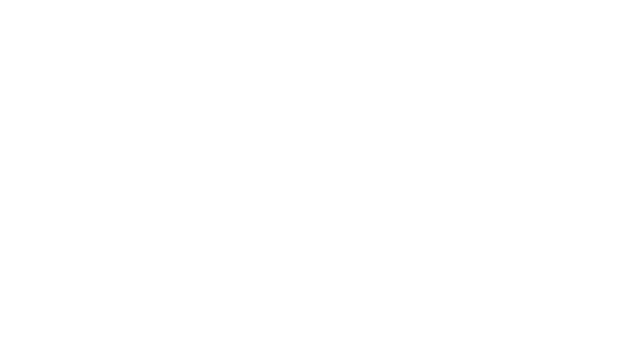
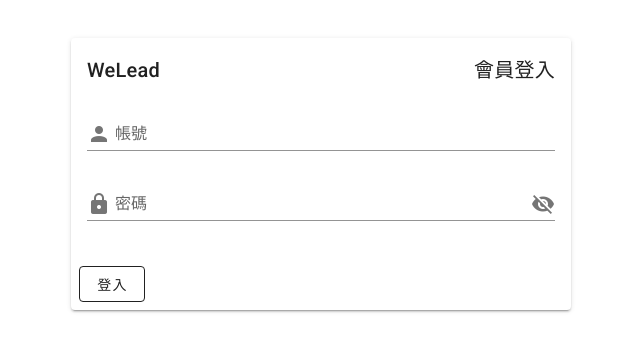
Before and after one commit to SP12893678/we-lead, a Vue app: page /login in a window 1280 px wide. Shown: the part 226-578 px from the top of the page, without its empty margins (319-959 px from the left). Built offline with nearby package versions, Linux system fonts and the light colour scheme.

Commit message:
add login page & test axios

```diff
--- a/package.json
+++ b/package.json
@@ -10,6 +10,7 @@
     "build": "node build/build.js"
   },
   "dependencies": {
+    "axios": "^0.21.0",
     "material-design-icons-iconfont": "^5.0.1",
     "vue": "^2.5.2",
     "vue-router": "^3.0.1",
--- /dev/null
+++ b/src/assets/json/test.json
@@ -0,0 +1,3 @@
+{
+    "data": 123
+}
--- a/src/components/Layout.vue
+++ b/src/components/Layout.vue
@@ -8,10 +8,10 @@
         >
             <!--      <v-app-bar-nav-icon @click.stop="drawer = !drawer" />-->
 
-      <v-toolbar-title
-        style="width: 350px"
+            <v-toolbar-title style="width: 350px">
+                <a href="/" class="white--text" style="text-decoration: none"
+                    ><v-icon>mdi-truck</v-icon>&nbsp;ShipIT</a
                 >
-        <a href="/" class="white--text" style="text-decoration: none"><v-icon>mdi-truck</v-icon>&nbsp;ShipIT</a>
             </v-toolbar-title>
             <v-text-field
                 flat
@@ -25,33 +25,19 @@
             <v-btn icon>
                 <v-icon>mdi-account-circle</v-icon>
             </v-btn>
-      <v-btn v-on="on" icon>
-        <v-badge
-          content="2"
-          value="2"
-          color="green"
-          overlap
-        >
+            <v-btn icon>
+                <v-badge content="2" value="2" color="green" overlap>
                     <v-icon>mdi-bell</v-icon>
                 </v-badge>
             </v-btn>
-      <v-btn v-on="on" href="/cart" icon>
-        <v-badge
-          content="2"
-          value="2"
-          color="green"
-          overlap
-        >
+            <v-btn href="/cart" icon>
+                <v-badge content="2" value="2" color="green" overlap>
                     <v-icon>mdi-cart</v-icon>
                 </v-badge>
             </v-btn>
         </v-app-bar>
         <v-content>
-      <v-bottom-navigation
-        :value="activeBtn"
-        color="primary"
-        horizontal
-      >
+            <v-bottom-navigation :value="activeBtn" color="primary" horizontal>
                 <a href="/" class="v-btn">
                     <span>Home</span>
                 </a>
@@ -61,21 +47,16 @@
                             <span>Shop</span>
                         </v-btn>
                     </template>
-          <v-card
-            class="mx-auto"
-            max-width="344"
-            outlined
-          >
-
+                    <v-card class="mx-auto" max-width="344" outlined>
                         <v-list-item
                             v-for="(item, index) in items"
                             :key="index"
-              @click=""
                             href="/shop"
                         >
-              <v-list-item-title>{{ item.title }}</v-list-item-title>
+                            <v-list-item-title>{{
+                                item.title
+                            }}</v-list-item-title>
                         </v-list-item>
-
                     </v-card>
                 </v-menu>
                 <a href="/product" class="v-btn">
@@ -86,10 +67,8 @@
                 </v-btn>
             </v-bottom-navigation>
         </v-content>
-      <router-view/>
-    <v-footer
-      :padless="true"
-    >
+        <router-view />
+        <v-footer :padless="true">
             <v-card
                 flat
                 tile
@@ -97,35 +76,30 @@
                 class="secondary white--text text-center"
             >
                 <v-card-text>
-          <v-btn
-            class="mx-4 white--text"
-            icon
-          >
+                    <v-btn class="mx-4 white--text" icon>
                         <v-icon size="24px">mdi-home</v-icon>
                     </v-btn>
-          <v-btn
-            class="mx-4 white--text"
-            icon
-          >
+                    <v-btn class="mx-4 white--text" icon>
                         <v-icon size="24px">mdi-email</v-icon>
                     </v-btn>
-          <v-btn
-            class="mx-4 white--text"
-            icon
-          >
+                    <v-btn class="mx-4 white--text" icon>
                         <v-icon size="24px">mdi-calendar</v-icon>
                     </v-btn>
-           <v-btn
-            class="mx-4 white--text"
-            icon
-          >
+                    <v-btn class="mx-4 white--text" icon>
                         <v-icon size="24px">mdi-delete</v-icon>
                     </v-btn>
-
                 </v-card-text>
 
                 <v-card-text class="white--text pt-0">
-          Phasellus feugiat arcu sapien, et iaculis ipsum elementum sit amet. Mauris cursus commodo interdum. Praesent ut risus eget metus luctus accumsan id ultrices nunc. Sed at orci sed massa consectetur dignissim a sit amet dui. Duis commodo vitae velit et faucibus. Morbi vehicula lacinia malesuada. Nulla placerat augue vel ipsum ultrices, cursus iaculis dui sollicitudin. Vestibulum eu ipsum vel diam elementum tempor vel ut orci. Orci varius natoque penatibus et magnis dis parturient montes, nascetur ridiculus mus.
+                    Phasellus feugiat arcu sapien, et iaculis ipsum elementum
+                    sit amet. Mauris cursus commodo interdum. Praesent ut risus
+                    eget metus luctus accumsan id ultrices nunc. Sed at orci sed
+                    massa consectetur dignissim a sit amet dui. Duis commodo
+                    vitae velit et faucibus. Morbi vehicula lacinia malesuada.
+                    Nulla placerat augue vel ipsum ultrices, cursus iaculis dui
+                    sollicitudin. Vestibulum eu ipsum vel diam elementum tempor
+                    vel ut orci. Orci varius natoque penatibus et magnis dis
+                    parturient montes, nascetur ridiculus mus.
                 </v-card-text>
 
                 <v-divider></v-divider>
@@ -139,17 +113,18 @@
 </template>
 <script>
 export default {
-        data () {
+    data() {
         return {
             items: [
-                    { title: 'T-Shirts' },
-                    { title: 'Jackets' },
-                    { title: 'Shirts' },
-                    { title: 'Jeans' },
-                    { title: 'Shoes' },
+                { title: "T-Shirts" },
+                { title: "Jackets" },
+                { title: "Shirts" },
+                { title: "Jeans" },
+                { title: "Shoes" },
             ],
             activeBtn: 1,
-            }
+        };
     },
-    }
+    methods: {},
+};
 </script>
--- /dev/null
+++ b/src/components/Login.vue
@@ -0,0 +1,73 @@
+<template>
+    <v-app>
+        <v-container fluid fill-height>
+            <v-row justify="center" align-self="center">
+                <v-col class="pa-8" md="auto">
+                    <v-row justify="center" align-self="center">
+                        <v-card width="500">
+                            <v-card-title>
+                                WeLead
+                                <v-spacer></v-spacer>
+                                會員登入
+                            </v-card-title>
+
+                            <v-card-text>
+                                <v-text-field
+                                    v-model="user.account.value"
+                                    :label="user.account.label"
+                                    prepend-inner-icon="mdi-account"
+                                ></v-text-field>
+                                <v-text-field
+                                    v-model="user.password.value"
+                                    :label="user.password.label"
+                                    prepend-inner-icon="mdi-lock"
+                                    :append-icon="
+                                        user.password.show
+                                            ? 'mdi-eye'
+                                            : 'mdi-eye-off'
+                                    "
+                                    :type="
+                                        user.password.show ? 'text' : 'password'
+                                    "
+                                    @click:append="
+                                        user.password.show = !user.password.show
+                                    "
+                                ></v-text-field>
+                            </v-card-text>
+                            <v-card-actions>
+                                <v-col md="auto">
+                                    <v-row>
+                                        <v-btn outlined>登入</v-btn>
+                                    </v-row>
+                                </v-col>
+                            </v-card-actions>
+                        </v-card>
+                    </v-row>
+                </v-col>
+            </v-row>
+        </v-container>
+    </v-app>
+</template>
+
+<script>
+export default {
+    data() {
+        return {
+            user: {
+                account: {
+                    label: "帳號",
+                    value: null,
+                },
+                password: {
+                    label: "密碼",
+                    show: false,
+                    value: null,
+                },
+            },
+        };
+    },
+};
+</script>
+
+<style>
+</style>
--- a/src/router/index.js
+++ b/src/router/index.js
@@ -7,50 +7,61 @@
 import Post from '@/components/Post'
 import Cart from '@/components/Cart'
 import Layout from '@/components/Layout'
+import Login from '@/components/Login'
 
 Vue.use(Router)
 
-export default new Router({
+const router = new Router({
   routes: [
     {
       path: '/',
       component: Layout,
-      children:[
+      children: [
         {
-          path:'/',
-          component:Home,
-          name:'Home'
+          path: '/',
+          component: Home,
+          name: 'Home'
         },
         {
-          path:'/shop',
-          component:Shop,
-          name:'Shop'
+          path: '/shop',
+          component: Shop,
+          name: 'Shop'
         },
         {
-          path:'/product',
-          component:Product,
-          name:'Product'
+          path: '/product',
+          component: Product,
+          name: 'Product'
         },
         {
-          path:'/blog',
-          component:Blog,
-          name:'Blog'
+          path: '/blog',
+          component: Blog,
+          name: 'Blog'
         },
         {
-          path:'/post',
-          component:Post,
-          name:'Post'
+          path: '/post',
+          component: Post,
+          name: 'Post'
         },
         {
-          path:'/cart',
-          component:Cart,
-          name:'Cart'
+          path: '/cart',
+          component: Cart,
+          name: 'Cart'
         }
       ]
-
+    },
+    {
+      path: '/login',
+      component: Login,
+      name: 'Login'
     }
   ],
-    mode:'history'
+  mode: 'history'
 },
 
-  )
+)
+
+router.beforeEach(async (to, from, next) => {
+  next()
+})
+
+export default router
```
Also changed, not shown: src/api.js (added, +7 -0 lines), 1 other file (tests, documents, lock files or other folders). Lines whose indentation alone changed are shown as unchanged.
